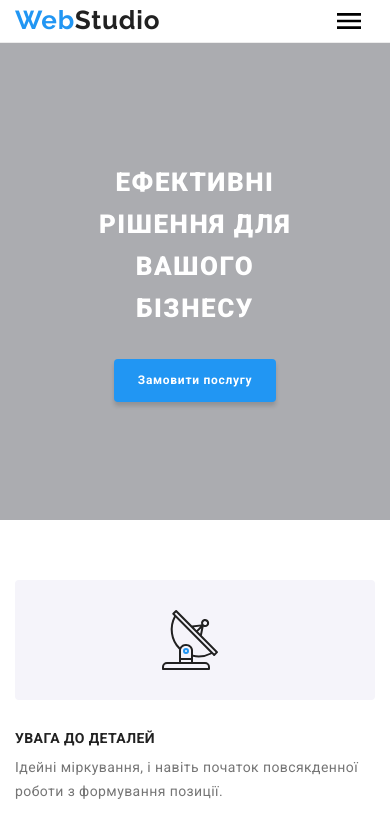
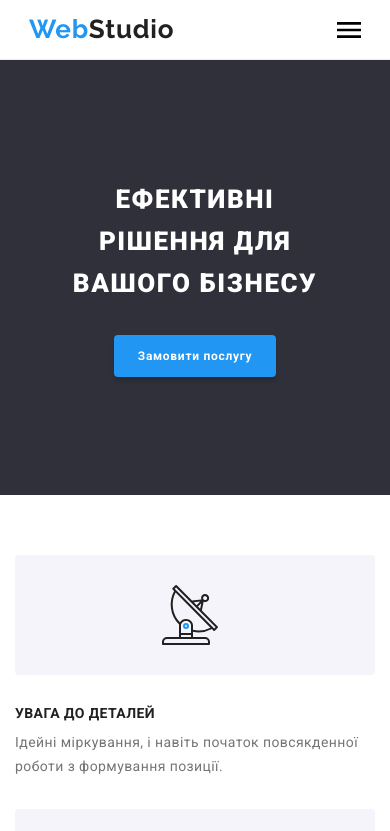
Before and after one commit to AlexandrHaiduk/goit-markup-hw-08, a plain HTML site: page index.html in a window 390 px wide. Both pictures are taken after a click on the button 349 px from the left and 21 px from the top of the page. Shown: the top 831 px of the page. Drawn offline with nearby package versions, Linux system fonts and the light colour scheme.

Commit message:
plus 5 percent done

```diff
--- a/index.html
+++ b/index.html
@@ -27,7 +27,7 @@
           >Web<span class="logo__second-part">Studio</span></a
         >
 
-        <div class="menu-container is-open">
+        <div class="menu-container js-menu-container">
           <nav class="navigation">
             <ul class="nav-main">
               <li class="nav-main__item">
@@ -66,7 +66,7 @@
             </li>
           </ul>
         </div>
-        <button class="mobile-menu-button">
+        <button class="mobile-menu-button js-open-menu">
           <svg width="40" height="40">
             <use
               class="icon-burger"
@@ -688,5 +688,6 @@
       </div>
     </div>
     <script src="./js/modal.js"></script>
+    <script defer src="js/mobile-menu.js"></script>
   </body>
 </html>
--- /dev/null
+++ b/js/mobile-menu.js
@@ -0,0 +1,28 @@
+(() => {
+  const mobileMenu = document.querySelector('.js-menu-container');
+  const openMenuBtn = document.querySelector('.js-open-menu');
+  const closeMenuBtn = document.querySelector('.js-close-menu');
+
+  const toggleMenu = () => {
+    const isMenuOpen =
+      openMenuBtn.getAttribute('aria-expanded') === 'true' || false;
+    openMenuBtn.setAttribute('aria-expanded', !isMenuOpen);
+    mobileMenu.classList.toggle('is-open');
+
+    const scrollLockMethod = !isMenuOpen
+      ? 'disableBodyScroll'
+      : 'enableBodyScroll';
+    bodyScrollLock[scrollLockMethod](document.body);
+  };
+
+  openMenuBtn.addEventListener('click', toggleMenu);
+  closeMenuBtn.addEventListener('click', toggleMenu);
+
+  // Close the mobile menu on wider screens if the device orientation changes
+  window.matchMedia('(min-width: 768px)').addEventListener('change', e => {
+    if (!e.matches) return;
+    mobileMenu.classList.remove('is-open');
+    openMenuBtn.setAttribute('aria-expanded', false);
+    bodyScrollLock.enableBodyScroll(document.body);
+  });
+})();
--- a/sass/components/_hero.scss
+++ b/sass/components/_hero.scss
@@ -2,8 +2,8 @@
   text-align: center;
   padding-top: 118px;
   padding-bottom: 118px;
-  padding-left: 60px;
-  padding-right: 60px;
+  padding-left: 45px;
+  padding-right: 45px;
 
   background-color: var(--hero-background-color);
   background-position: center;
--- a/sass/components/_logo.scss
+++ b/sass/components/_logo.scss
@@ -1,4 +1,5 @@
 .logo {
+  padding: 14px;
   font-family: var(--logo-font), sans-serif;
   font-weight: 700;
   font-size: 26px;
--- a/sass/components/_modal.scss
+++ b/sass/components/_modal.scss
@@ -2,28 +2,36 @@
   position: fixed;
   left: 0;
   top: 0;
+  padding: 93px 15px;
   width: 100%;
   height: 100%;
   background-color: var(--modal-overlay-color);
   transition-property: opacity;
   transition-duration: var(--main-transition-duration);
   transition-timing-function: var(--main-transtition-timing-function);
+  overflow-y: scroll;
+  @media screen and (min-width: $tablet) {
+    padding: 0;
+  }
 }
 
 .modal {
-  position: absolute;
-  top: 50%;
-  left: 50%;
   // width: 95%;
   // height: 95%;
   padding: 40px;
 
   background-color: var(--white-color);
-  transform: translate(-50%, -50%);
   display: flex;
   flex-direction: column;
 
   border-radius: 4px;
+
+  @media screen and (min-width: $tablet) {
+    position: absolute;
+    top: 50%;
+    left: 50%;
+    transform: translate(-50%, -50%);
+  }
 
   @media screen and (min-width: $desktop) {
     width: 528px;
--- a/sass/utils/_modificators.scss
+++ b/sass/utils/_modificators.scss
@@ -4,7 +4,7 @@
 
 .nav-main__link--current {
   color: var(--accent-color);
-  z-index: 999;
+  // z-index: 999;
 
   &::after {
     opacity: 1;
--- a/sass/utils/_vars.scss
+++ b/sass/utils/_vars.scss
@@ -10,7 +10,7 @@
   --secondary-background-color: #f5f4fa;
   --header-border-color: #ececec;
   --project-item-border: #eeeeee;
-  --hero-background-color: rgba(47, 48, 58, 0.4);
+  --hero-background-color: rgba(47, 48, 58, 1);
   --social-links-main-color: #afb1b8;
   --social-links-footer-background-color: rgba(255, 255, 255, 0.1);
   --modal-overlay-color: rgba(0, 0, 0, 0.2);
```
Also changed, not shown: css/main.css, css/main.min.css, 2 other files. Lines whose indentation alone changed are shown as unchanged.
